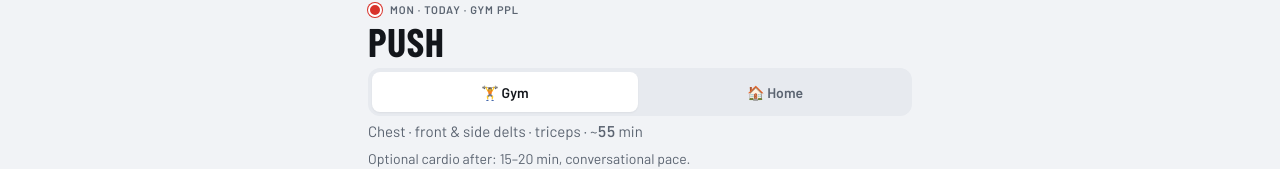
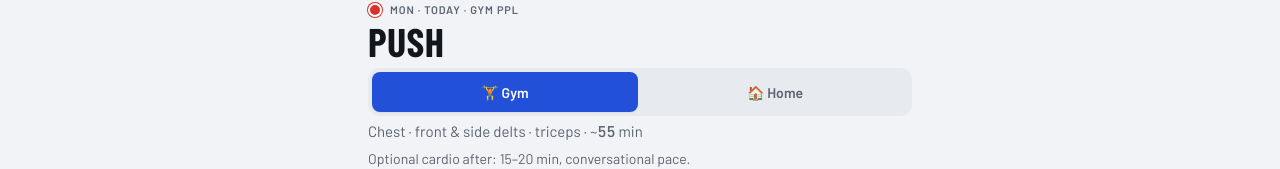
Before and after one commit to Achladi-Anudeep/my-workout-log, a React (Vite) app: page / in a window 1280 px wide. Shown: the part 384-553 px from the top of the page. Built offline with nearby package versions, Linux system fonts and the light colour scheme; no server answers; a web font is replaced by a local one.

Commit message:
Design: selected Gym/Home and Day/Night options are clearly highlighted in both themes
Co-Authored-By: Claude Opus 5.5 <noreply@anthropic.com>
Claude-Session: https://claude.ai/code/session_01CneG9kUhWN61h9xhnfFqz9

```diff
--- a/src/components/ThemeCard.tsx
+++ b/src/components/ThemeCard.tsx
@@ -16,7 +16,7 @@ export default function ThemeCard() {
       <div role="radiogroup" aria-label="Appearance" className="mt-2 grid grid-cols-3 gap-1 rounded-xl bg-sunk p-1">
         {OPTIONS.map(o => (
           <button key={o.id} id={`theme-${o.id}`} role="radio" aria-checked={pref === o.id} onClick={() => set(o.id)}
-            className={`h-10 rounded-lg text-[14px] font-semibold ${pref === o.id ? 'bg-surface text-ink shadow-sm' : 'text-muted'}`}>{o.label}</button>
+            className={`h-10 rounded-lg text-[14px] font-semibold ${pref === o.id ? 'bg-accent text-accentInk shadow-sm' : 'text-muted'}`}>{o.label}</button>
         ))}
       </div>
       <p className="mt-2 text-[13px] text-muted">{pref === 'auto' ? 'Follows your phone’s light or dark setting.' : 'Saved on this device.'}</p>
--- a/src/views/Today.tsx
+++ b/src/views/Today.tsx
@@ -237,7 +237,7 @@ export default function Today({ onRest }: { onRest: OnRest }) {
           <div role="radiogroup" aria-label="Where are you training today?" className="mt-2 grid grid-cols-2 gap-1 rounded-xl bg-sunk p-1">
             {(['gym', 'home'] as const).map(v => (
               <button key={v} id={`venue-${v}`} role="radio" aria-checked={venue === v} onClick={() => act().setVenuePick(sel, v)}
-                className={`h-10 rounded-lg text-[14px] font-semibold ${venue === v ? 'bg-surface text-ink shadow-sm' : 'text-muted'}`}>
+                className={`h-10 rounded-lg text-[14px] font-semibold ${venue === v ? 'bg-accent text-accentInk shadow-sm' : 'text-muted'}`}>
                 {v === 'gym' ? '🏋️ Gym' : '🏠 Home'}
               </button>
             ))}
```
